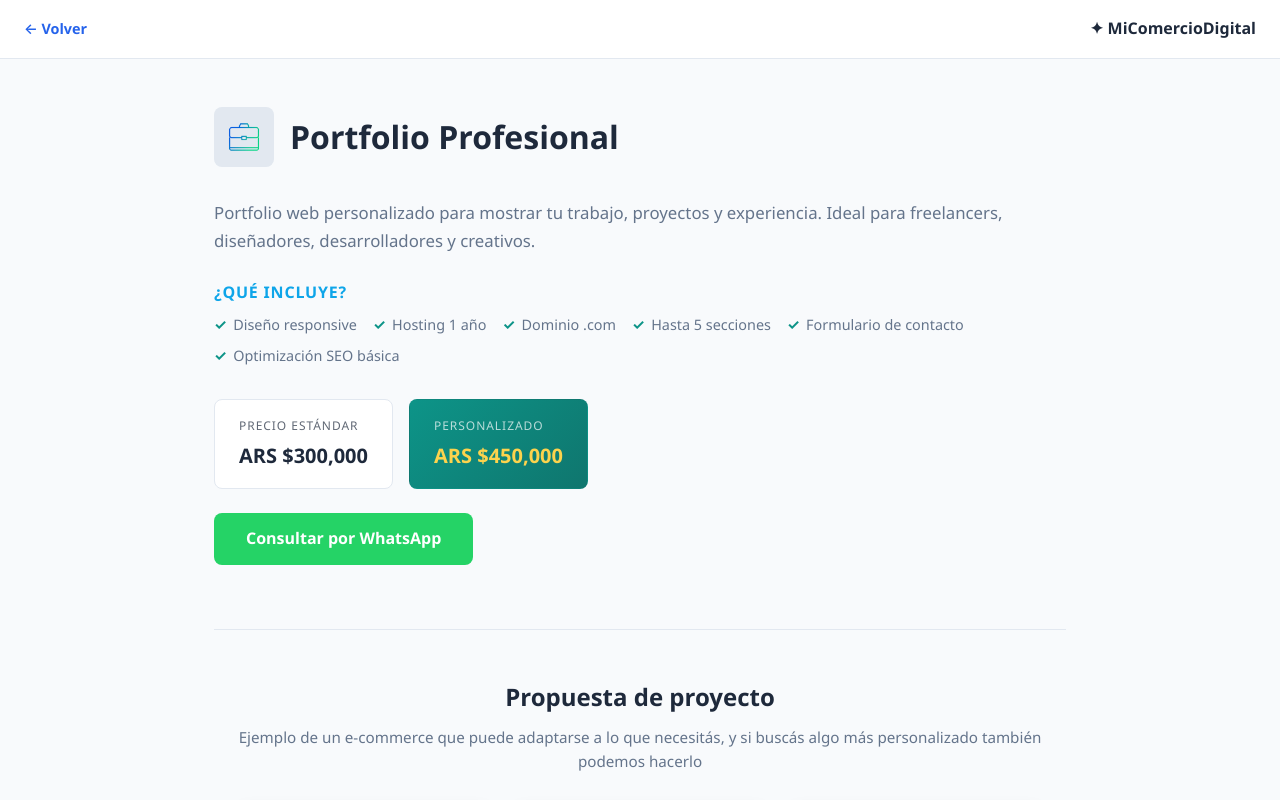
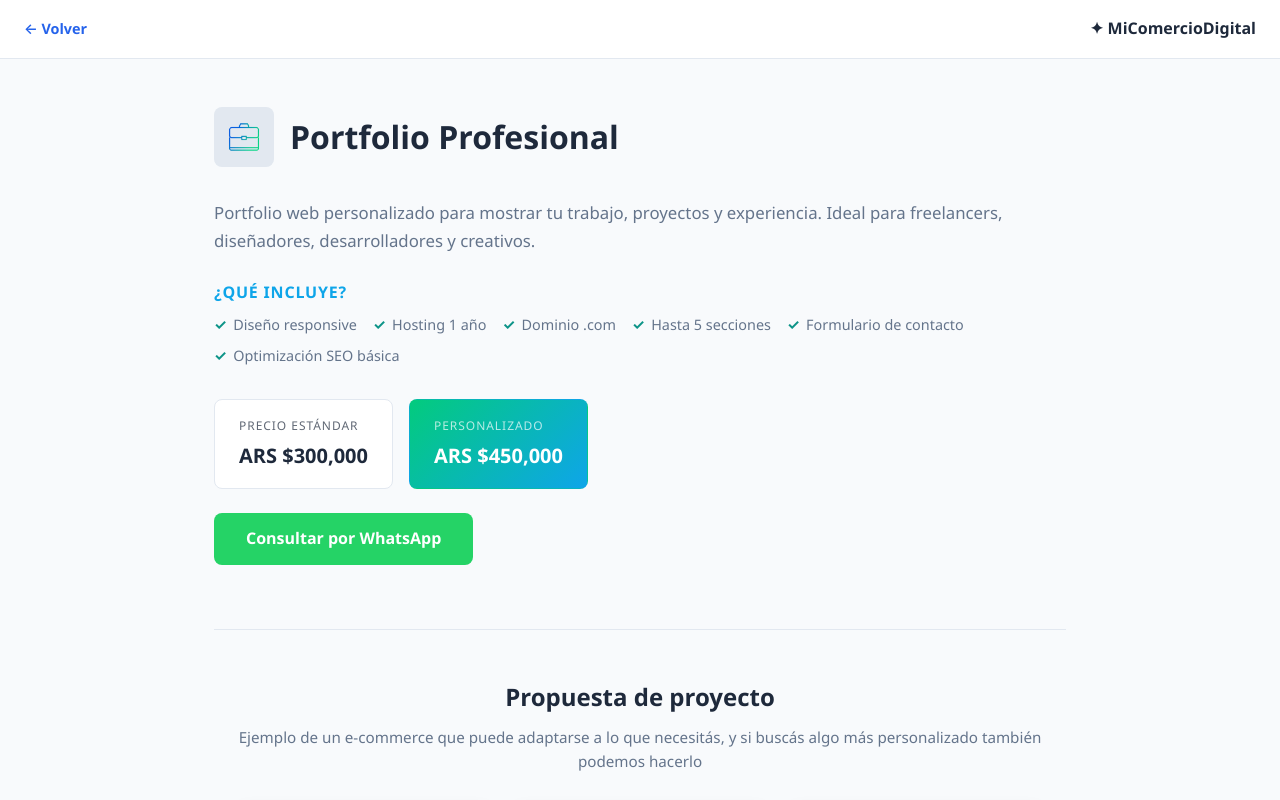
Before and after one commit to santiagodaghero/micomerciodigital, a React (Vite) app: page /#/servicio/1 in a window 1280 px wide. Shown: the top 800 px of the page. Built offline with nearby package versions, Linux system fonts and the light colour scheme.

Commit message:
Feat: actualizar estilo del precio personalizado en detalle de servicios con degradado

```diff
--- a/src/pages/ServiceDetail.css
+++ b/src/pages/ServiceDetail.css
@@ -140,7 +140,7 @@
 }
 
 .detail__price--custom {
-  background: linear-gradient(135deg, var(--water), #0f766e);
+  background: linear-gradient(135deg, #03CB7D, #0ea5e9);
   border-color: transparent;
   color: white;
 }
@@ -158,7 +158,7 @@
 }
 
 .detail__price--custom .detail__price-value {
-  color: #fcd34d;
+  color: white;
 }
 
 .detail__whatsapp {
```
